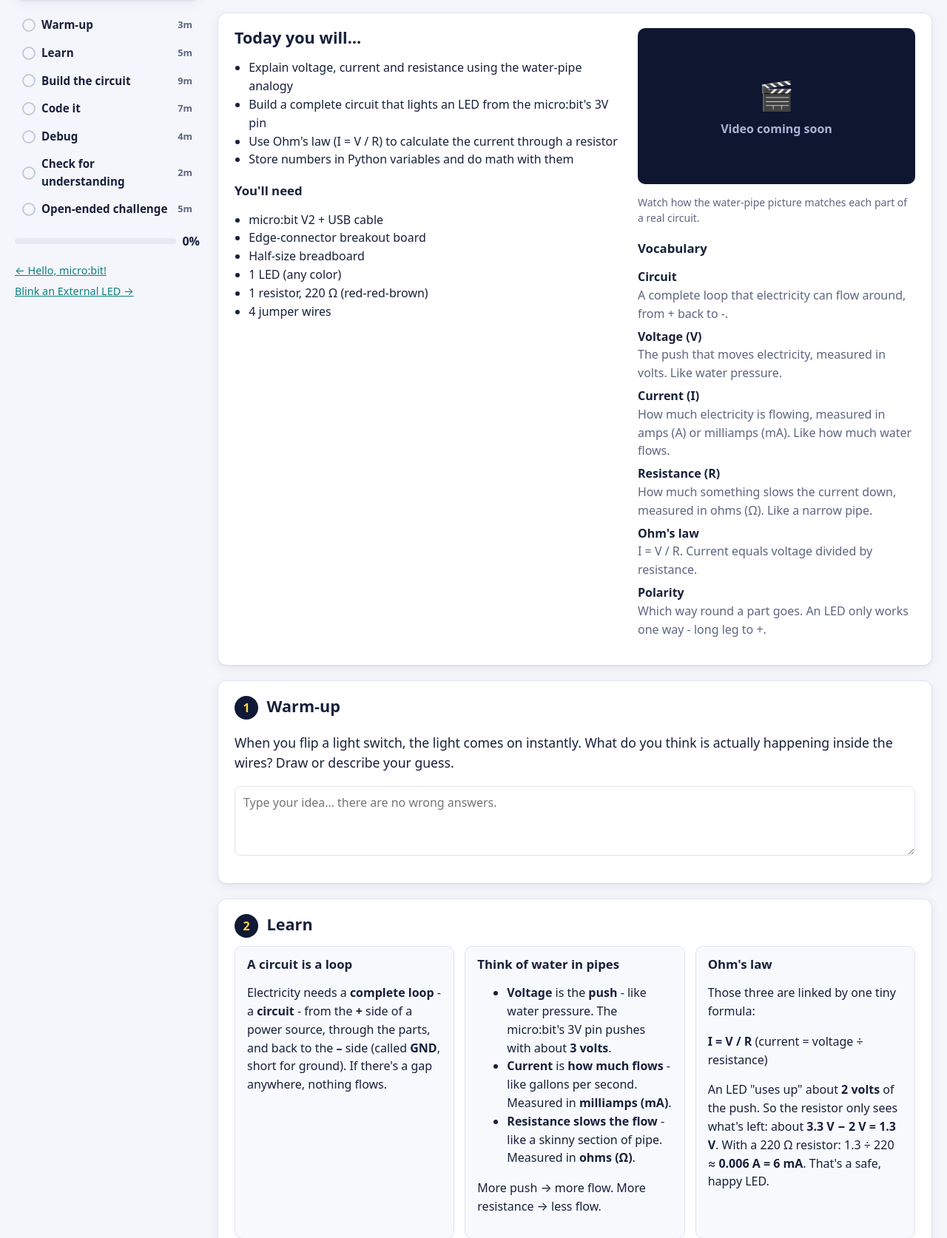
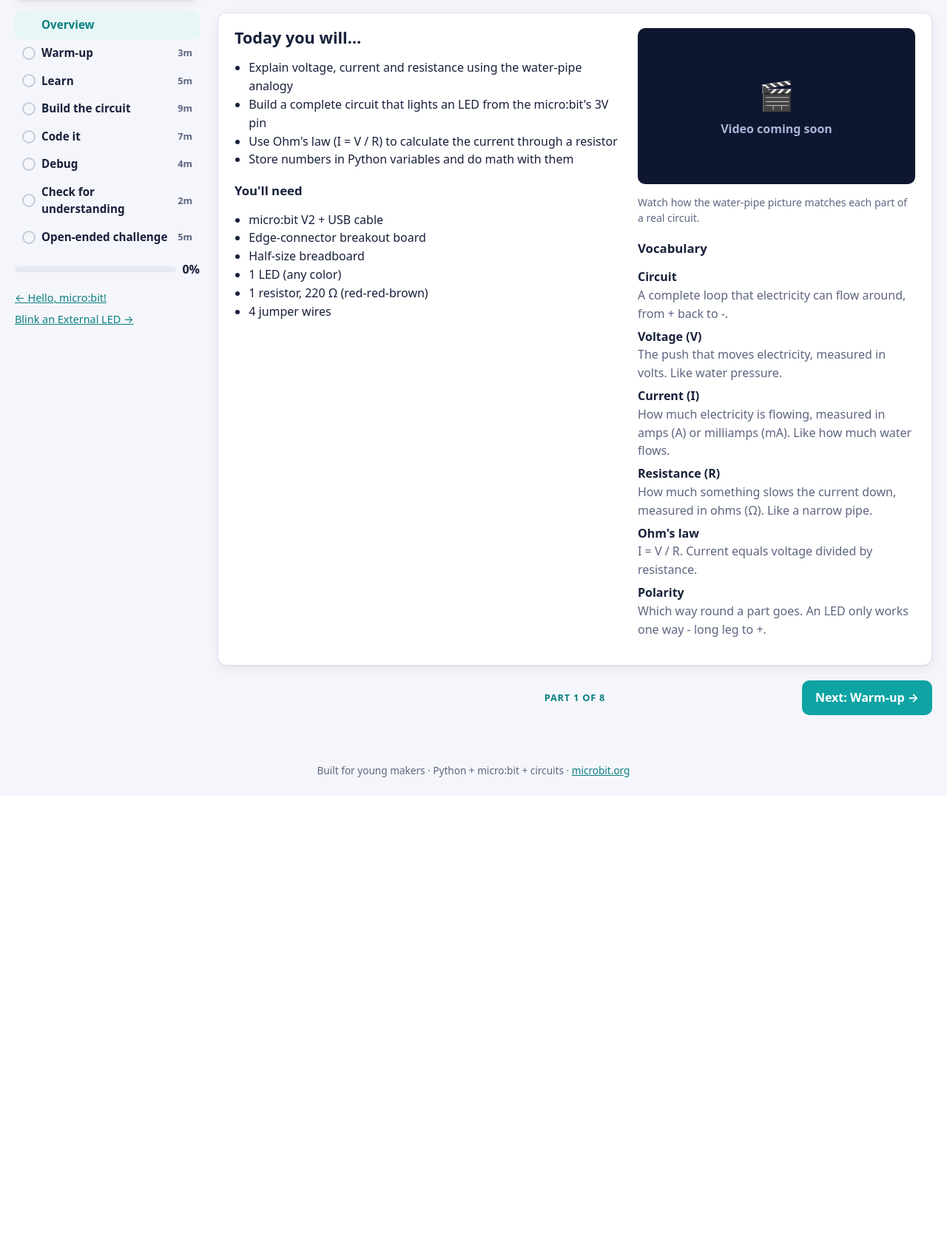
Before and after one commit to RAMS2023Teacher/Microbit-Lessons, a Flask app: a page that uses app/templates/student/lesson.html in a window 1280 px wide. Shown: the part 272-1946 px from the top of the page at 74% size. After the commit the page ends 1323 px from the top, so only its background shows below. Run offline with Flask 3, Linux system fonts and the light colour scheme; a user stored in the database is signed in; tables that the repository leaves empty hold one stand-in row (values such as "Sample post"); some libraries are stand-ins or nearby versions.

Commit message:
Show lesson pages one part at a time
Lesson pages were one long scroll, and the Learn section showed every
card at once, which can intimidate students.

- Page through the overview and each section with Back/Next buttons
  and the sidebar; resume at the first unfinished section
- Show Learn one card at a time, with "Got it" on the last card
- Hide the bottom Next on Learn and the circuit, which have their own
- Collapse the teacher answer key by default

Co-Authored-By: Claude Opus 5.5 <noreply@anthropic.com>

```diff
--- a/app/static/css/style.css
+++ b/app/static/css/style.css
@@ -125,6 +125,8 @@ textarea { resize: vertical; }
 .agenda small { color: var(--muted); }
 .agenda .tick { width: 18px; height: 18px; border-radius: 50%; border: 2px solid #c4cad9; flex: none; }
 .agenda li.done .tick { background: var(--ok); border-color: var(--ok); box-shadow: inset 0 0 0 3px #fff; }
+.agenda .tick-none { border-color: transparent; }
+.agenda li.current a { background: #e7f6f6; color: var(--teal-d); }
 .agenda li.now a { background: var(--warn-bg); outline: 2px solid var(--accent); }
 .progress-wrap { display: flex; align-items: center; gap: 8px; }
 .progress-wrap .meter { flex: 1; }
@@ -149,9 +151,28 @@ textarea { resize: vertical; }
 .video-placeholder { display: flex; flex-direction: column; align-items: center; color: #aab4d8; gap: 4px; }
 .video-placeholder span { font-size: 2.4rem; } .video-placeholder a { color: var(--accent); }
 .video-link { color: var(--accent); font-weight: 700; font-size: 1.2rem; }
-.learn-cards { display: grid; grid-template-columns: repeat(auto-fit, minmax(260px, 1fr)); gap: 14px; margin-bottom: 14px; }
-.learn-card { background: #f7f9fd; border: 1px solid var(--line); border-radius: 10px; padding: 14px 16px; }
-.learn-card h3 { margin-top: 0; }
+.learn-cards { margin: 8px 0 14px; }
+.learn-card { background: #f7f9fd; border: 1px solid var(--line); border-radius: 10px; padding: 20px 24px; font-size: 1.1rem; line-height: 1.6; outline: none; }
+.learn-card > :last-child { margin-bottom: 0; }
+.learn-card h3 { margin-top: 0; font-size: 1.3rem; }
+.learn-card pre, .learn-card table { font-size: 1rem; max-width: 100%; overflow-x: auto; }
+.learn-nav { display: flex; align-items: center; gap: 10px; flex-wrap: wrap; }
+.learn-nav [hidden] { display: none; }
+.learn-nav .step-dots { margin: 0 0 0 auto; }
+.section-nav { display: grid; grid-template-columns: 1fr auto 1fr; align-items: center; gap: 10px; margin-bottom: 20px; }
+.section-nav [hidden] { visibility: hidden; display: inline-flex; }
+#section-prev { justify-self: start; }
+#section-next { justify-self: end; }
+[data-step]:focus { outline: none; }
+@media screen {
+  [data-step][hidden] { display: none; }
+  .lesson.compact .big-idea, .lesson.compact .subtitle { display: none; }
+}
+@media print {
+  .learn-card[hidden] { display: block; margin-bottom: 14px; }
+  [data-step][hidden] { display: block; }
+  .learn-nav, #learn-count, .section-nav { display: none; }
+}
 .learn-card table { border-collapse: collapse; } .learn-card td, .learn-card th { border: 1px solid var(--line); padding: 3px 8px; }
 .safety { background: var(--bad-bg); border-radius: 10px; padding: 10px 14px; margin-bottom: 14px; }
 .safety ul { margin: 4px 0 0; }
@@ -270,6 +291,8 @@ thead th small, tbody th small { display: block; color: var(--muted); font-weigh
   .lesson-layout { grid-template-columns: 1fr; padding: 12px 16px; }
   .lesson-nav-inner { position: static; }
   .agenda { display: flex; flex-wrap: wrap; gap: 4px; }
+  .section-nav { grid-template-columns: 1fr 1fr; }
+  #section-count { grid-column: 1 / -1; grid-row: 1; text-align: center; }
   .builder, .grid-2 { grid-template-columns: 1fr; }
   .how, .units { grid-template-columns: 1fr 1fr; }
   .assign-picker { columns: 1; }
--- a/app/static/js/lesson.js
+++ b/app/static/js/lesson.js
@@ -32,7 +32,8 @@
     const pct = Math.round((100 * done) / KEYS.length);
     $('lesson-meter').style.width = pct + '%';
     $('lesson-pct').textContent = pct + '%';
-    $('lesson-done').hidden = pct < 100;
+    lessonComplete = pct === 100;
+    syncLessonDone();
   }
 
   function autosave(el, field, statusEl) {
@@ -49,7 +50,50 @@
 
   // ----- warm-up & learn -----
   autosave($('warmup-answer'), 'warmup_answer', $('warmup-status'));
-  $('learn-done').addEventListener('click', () => api('/save', { mark: { learn: true } }));
+  (function learnStepper() {
+    const cards = [...$('learn-cards').children];
+    const dots = $('learn-dots');
+    const seen = new Set();
+    let cur = 0;
+    cards.forEach((card, i) => {
+      const li = document.createElement('li');
+      const b = document.createElement('button');
+      b.type = 'button';
+      b.textContent = i + 1;
+      b.setAttribute('aria-label', `Card ${i + 1} of ${cards.length}`);
+      b.addEventListener('click', () => show(i, true));
+      li.appendChild(b);
+      dots.appendChild(li);
+    });
+    function show(i, moved) {
+      cur = i;
+      seen.add(i);
+      cards.forEach((card, j) => { card.hidden = j !== i; });
+      const last = i === cards.length - 1;
+      $('learn-count').textContent = `Card ${i + 1} of ${cards.length}`;
+      $('learn-prev').hidden = i === 0;
+      $('learn-next').hidden = last;
+      $('learn-done').hidden = !last;
+      [...dots.children].forEach((li, j) => {
+        li.classList.toggle('current', j === i);
+        li.classList.toggle('checked', seen.has(j) && j !== i);
+      });
+      if (moved) {
+        cards[i].focus({ preventScroll: true });
+        // Cards differ in height: keep the top of the new card below the sticky header.
+        const limit = document.querySelector('.topbar').offsetHeight + 12;
+        const top = $('learn-count').getBoundingClientRect().top;
+        if (top < limit) window.scrollBy({ top: top - limit, behavior: 'smooth' });
+      }
+    }
+    $('learn-prev').addEventListener('click', () => show(cur - 1, true));
+    $('learn-next').addEventListener('click', () => show(cur + 1, true));
+    $('learn-done').addEventListener('click', () => {
+      api('/save', { mark: { learn: true } });
+      goToNextSection();
+    });
+    show(0, false);
+  })();
   $('code-done').addEventListener('click', () => api('/save', { mark: { code: true } }));
 
   // ----- editors -----
@@ -109,7 +153,7 @@
     $('step-next').addEventListener('click', () => {
       if (!checked.has(cur)) { checked.add(cur); saveSteps(); }
       if (cur < steps.length - 1) show(cur + 1);
-      else { show(cur); $('code').scrollIntoView({ behavior: 'smooth' }); }
+      else { show(cur); goToNextSection(); }
     });
     show(cur);
   }
@@ -197,7 +241,7 @@
   try { timerStart = parseInt(localStorage.getItem(TKEY), 10) || null; } catch (e) { /* ignore */ }
   function fmt(s) { const m = Math.floor(Math.abs(s) / 60), r = Math.abs(s) % 60; return (s < 0 ? '+' : '') + m + ':' + String(r).padStart(2, '0'); }
   function updateTimer() {
-    const lis = document.querySelectorAll('#agenda li');
+    const lis = document.querySelectorAll('#agenda li[data-minutes]');
     lis.forEach((li) => li.classList.remove('now'));
     if (!timerStart) {
       $('timer-clock').textContent = fmt(total);
@@ -232,5 +276,67 @@
   updateTimer();
   tick = setInterval(updateTimer, 1000);
 
+  // ----- one section at a time -----
+  const lessonEl = $('lesson');
+  const stepEls = [...lessonEl.querySelectorAll('[data-step]')];
+  const stepName = (el) => document.querySelector(`#agenda li[data-key="${el.id}"] .grow`).textContent;
+  // These sections have their own Next button, so a second one here would let students skip them by accident.
+  const HAS_OWN_NEXT = new Set(['learn', 'circuit']);
+  let curStep = 0;
+  let lessonComplete = false;
+
+  function syncLessonDone() {
+    $('lesson-done').hidden = !lessonComplete || curStep !== stepEls.length - 1;
+  }
+  function showStep(i, moved) {
+    curStep = i;
+    const el = stepEls[i], prev = stepEls[i - 1], next = stepEls[i + 1];
+    stepEls.forEach((s, j) => { s.hidden = j !== i; });
+    lessonEl.classList.toggle('compact', i > 0);
+    document.querySelectorAll('#agenda li').forEach((li) => {
+      const on = li.dataset.key === el.id;
+      li.classList.toggle('current', on);
+      if (on) li.querySelector('a').setAttribute('aria-current', 'step');
+      else li.querySelector('a').removeAttribute('aria-current');
+    });
+    $('section-count').textContent = `Part ${i + 1} of ${stepEls.length}`;
+    $('section-prev').hidden = !prev;
+    if (prev) $('section-prev').textContent = `← Back to ${stepName(prev)}`;
+    $('section-next').hidden = !next || HAS_OWN_NEXT.has(el.id);
+    if (next) $('section-next').textContent = `Next: ${stepName(next)} →`;
+    syncLessonDone();
+    // CodeMirror can't measure itself while hidden.
+    MakerEditor.all.forEach((ed) => { if (el.contains(ed.root)) ed.cm.refresh(); });
+    if (moved) {
+      el.focus({ preventScroll: true });
+      const top = lessonEl.getBoundingClientRect().top + window.scrollY - document.querySelector('.topbar').offsetHeight - 12;
+      window.scrollTo({ top: Math.max(0, top), behavior: 'instant' });
+    }
+  }
+  function goToNextSection() {
+    const next = stepEls[curStep + 1];
+    if (next) location.hash = next.id;
+  }
+  stepEls.forEach((el) => { el.tabIndex = -1; });
+  $('section-next').addEventListener('click', goToNextSection);
+  $('section-prev').addEventListener('click', () => { location.hash = stepEls[curStep - 1].id; });
+  window.addEventListener('hashchange', () => {
+    const i = stepEls.findIndex((el) => '#' + el.id === location.hash);
+    if (i >= 0) showStep(i, true);
+  });
+
+  // Open the section in the link, or pick up where the student left off.
+  (function firstStep() {
+    const sections = S.sections || {};
+    let i = stepEls.findIndex((el) => '#' + el.id === location.hash);
+    if (i < 0 && KEYS.some((k) => sections[k])) {
+      i = stepEls.findIndex((el) => KEYS.includes(el.id) && !sections[el.id]);
+      if (i < 0) i = stepEls.length - 1;
+    }
+    if (i < 0) i = 0;
+    history.replaceState(null, '', '#' + stepEls[i].id);
+    showStep(i, false);
+  })();
+
   updateProgress(S.sections || {});
 })();
--- a/app/templates/student/lesson.html
+++ b/app/templates/student/lesson.html
@@ -14,6 +14,7 @@
       <button type="button" class="btn small wide" id="timer-btn">Start class timer</button>
     </div>
     <ol class="agenda" id="agenda">
+      <li data-key="overview"><a href="#overview"><span class="tick tick-none" aria-hidden="true"></span><span class="grow">Overview</span></a></li>
       {% for item in lesson.agenda %}
       <li data-key="{{ item.key }}" data-minutes="{{ item.minutes }}">
         <a href="#{{ item.key }}"><span class="tick" aria-hidden="true"></span><span class="grow">{{ item.name }}</span><small>{{ item.minutes }}m</small></a>
@@ -28,7 +29,7 @@
   </div>
 </aside>
 
-<article class="lesson">
+<article class="lesson" id="lesson">
   <header class="lesson-head">
     <div class="eyebrow">Lesson {{ lesson.number }} · Unit {{ lesson.unit }} · {{ lesson.level }} · ⏱ {{ lesson.duration_minutes }} min</div>
     <h1>{{ lesson.title }}</h1>
@@ -41,7 +42,7 @@
   {% endif %}
 
   {% if is_teacher %}
-  <details class="card teacher-key" open>
+  <details class="card teacher-key">
     <summary>🍎 Teacher answer key &amp; notes (only teachers see this)</summary>
     {% if lesson.teacher_notes %}<h3>Teacher notes</h3>{{ lesson.teacher_notes|md }}{% endif %}
     <h3>Debug solution</h3>
@@ -51,7 +52,7 @@
   </details>
   {% endif %}
 
-  <section class="card overview" id="overview">
+  <section class="card overview" id="overview" data-step>
     <div class="grid-2">
       <div>
         <h2>Today you will…</h2>
@@ -80,23 +81,29 @@
     </div>
   </section>
 
-  <section class="card step-section" id="warmup">
+  <section data-step class="card step-section" id="warmup">
     <h2><span class="sec-num">1</span> Warm-up</h2>
     <p class="prompt">{{ lesson.warmup.prompt }}</p>
     <textarea id="warmup-answer" rows="3" placeholder="Type your idea… there are no wrong answers.">{{ state.warmup_answer }}</textarea>
     <div class="row"><span class="save-status muted small" id="warmup-status"></span></div>
   </section>
 
-  <section class="card step-section" id="learn">
+  <section data-step class="card step-section" id="learn">
     <h2><span class="sec-num">2</span> Learn</h2>
-    <div class="learn-cards">
-      {% for block in lesson.learn %}<div class="learn-card">{{ block|md }}</div>{% endfor %}
+    <div class="step-count" id="learn-count" aria-live="polite"></div>
+    <div class="learn-cards" id="learn-cards">
+      {% for block in lesson.learn %}<div class="learn-card" tabindex="-1">{{ block|md }}</div>{% endfor %}
     </div>
-    <button type="button" class="btn" id="learn-done">✓ Got it</button>
+    <div class="learn-nav">
+      <button type="button" class="btn ghost" id="learn-prev" hidden>← Back</button>
+      <button type="button" class="btn" id="learn-next" hidden>Next →</button>
+      <button type="button" class="btn" id="learn-done">✓ Got it</button>
+      <ol class="step-dots" id="learn-dots"></ol>
+    </div>
   </section>
 
   {% if lesson.circuit %}
-  <section class="card step-section" id="circuit">
+  <section data-step class="card step-section" id="circuit">
     <h2><span class="sec-num">3</span> Build the circuit</h2>
     {% if lesson.circuit.intro %}<p>{{ lesson.circuit.intro }}</p>{% endif %}
     {% if lesson.circuit.safety %}
@@ -123,7 +130,7 @@
   {% endif %}
 
   {% set n = 4 if lesson.circuit else 3 %}
-  <section class="card step-section" id="code">
+  <section data-step class="card step-section" id="code">
     <h2><span class="sec-num">{{ n }}</span> Code it</h2>
     {% if lesson.code.intro %}{{ lesson.code.intro|md }}{% endif %}
     {{ editor("ed-code", state.code, "code", lesson.id, reset_code=lesson.code.starter) }}
@@ -138,7 +145,7 @@
     <button type="button" class="btn" id="code-done">✓ I ran my code</button>
   </section>
 
-  <section class="card step-section" id="debug">
+  <section data-step class="card step-section" id="debug">
     <h2><span class="sec-num">{{ n + 1 }}</span> Debug it 🐞</h2>
     {{ lesson.debug.story|md }}
     {{ editor("ed-debug", state.debug_code, "debug", lesson.id ~ "-debug", reset_code=lesson.debug.buggy_code) }}
@@ -155,7 +162,7 @@
     </div>
   </section>
 
-  <section class="card step-section" id="quiz">
+  <section data-step class="card step-section" id="quiz">
     <h2><span class="sec-num">{{ n + 2 }}</span> Check for understanding</h2>
     <form id="quiz-form">
       {% for q in view.quiz %}{% set qi = loop.index0 %}
@@ -171,7 +178,7 @@
     </form>
   </section>
 
-  <section class="card step-section challenge" id="challenge">
+  <section data-step class="card step-section challenge" id="challenge">
     <h2><span class="sec-num">{{ n + 3 }}</span> Challenge: {{ lesson.challenge.title }} 🚀</h2>
     {{ lesson.challenge.prompt|md }}
     <div class="levels">
@@ -185,6 +192,12 @@
       <textarea id="challenge-response" rows="4">{{ state.challenge_response }}</textarea></label>
     <div class="row"><button type="button" class="btn" id="challenge-submit">📤 Submit my challenge</button><span class="save-status muted small" id="challenge-status">{% if state.challenge_submitted %}Submitted ✓ (you can resubmit){% endif %}</span></div>
   </section>
+
+  <nav class="section-nav" aria-label="Lesson sections">
+    <button type="button" class="btn ghost" id="section-prev"></button>
+    <span class="step-count" id="section-count" aria-live="polite"></span>
+    <button type="button" class="btn" id="section-next"></button>
+  </nav>
 
   <div class="lesson-done card" id="lesson-done" hidden>
     <h2>🎉 Lesson complete!</h2>
```
Also changed, not shown: docs/LESSON_FORMAT.md (+1 -1 lines), tests/test_app.py (+4 -0 lines).
